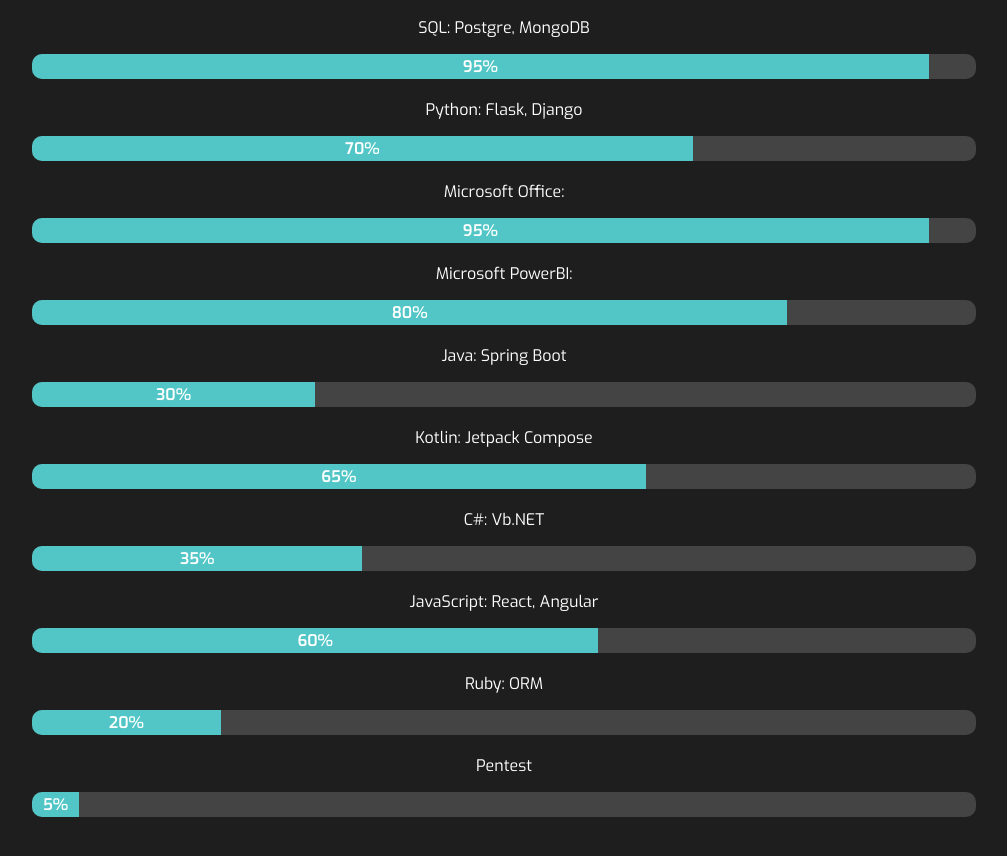
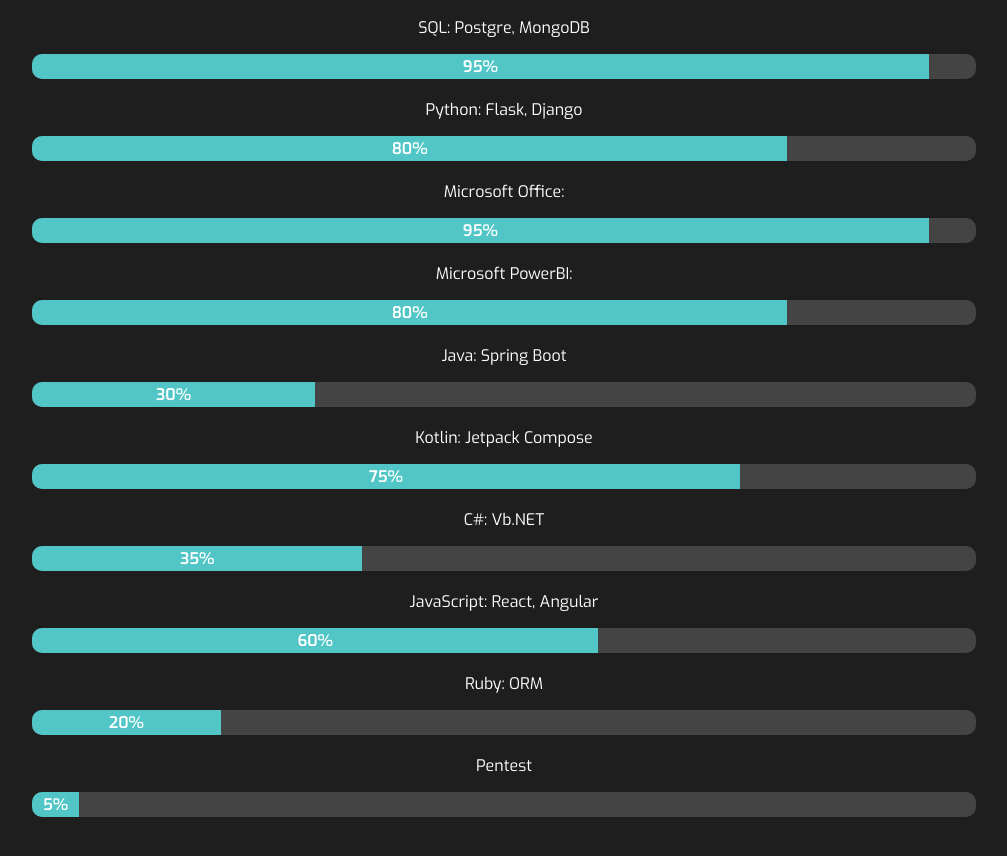
Before and after one commit to devhaacas/PTF, a plain HTML site: page index.html in a window 1280 px wide. Shown: the part 1063-1919 px from the top of the page, without its empty margins (136-1143 px from the left). Drawn offline with Linux system fonts and the light colour scheme.

Commit message:
Update index.html

```diff
--- a/index.html
+++ b/index.html
@@ -273,7 +273,7 @@
             </div>
             <div class="skill">
                 <p>Python: Flask, Django</p>
-                <div class="progress"><div class="progress-bar" data-percent="70">0%</div></div>
+                <div class="progress"><div class="progress-bar" data-percent="80">0%</div></div>
             </div>
             <div class="skill">
                 <p>Microsoft Office:</p>
@@ -289,7 +289,7 @@
             </div>
             <div class="skill">
                 <p>Kotlin: Jetpack Compose</p>
-                <div class="progress"><div class="progress-bar" data-percent="65">0%</div></div>
+                <div class="progress"><div class="progress-bar" data-percent="75">0%</div></div>
             </div>
             <div class="skill">
                 <p>C#: Vb.NET</p>
```
